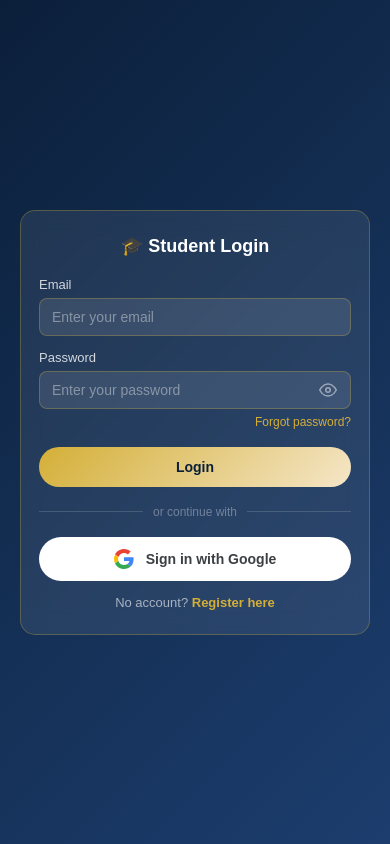
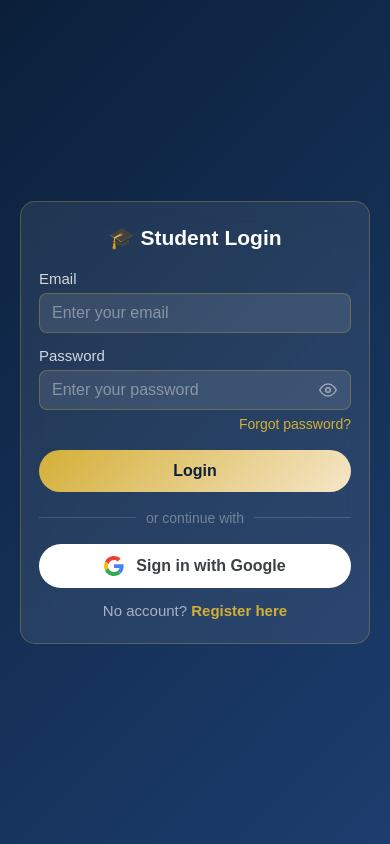
Before and after one commit to Gowthampoo/college-project, a website: page auth.html in a window 390 px wide. Drawn offline with Linux system fonts and the light colour scheme.

Commit message:
Update auth.html

```diff
--- a/auth.html
+++ b/auth.html
@@ -16,16 +16,16 @@
       background:rgba(255,255,255,0.08); backdrop-filter:blur(12px);
       border-radius:15px; border:1px solid rgba(212,175,55,0.3); color:white;
     }
-    h2 { text-align:center; margin-bottom:20px; font-size:20px; }
+    h2 { text-align:center; margin-bottom:20px; font-size: 23px; }
     .panel { display:none; }
     .panel.active { display:block; }
-    label { font-size:13px; color:rgba(255,255,255,0.8); display:block; }
+    label { font-size: 15px; color:rgba(255,255,255,0.8); display:block; }
     .input-wrap { position:relative; margin:6px 0 14px; }
     .input-wrap input {
       width:100%; padding:10px 12px;
       border-radius:8px; border:1px solid rgba(212,175,55,0.3);
       background:rgba(255,255,255,0.1); color:white;
-      font-size:14px; outline:none; font-family:"Poppins",sans-serif;
+      font-size: 16px; outline:none; font-family:"Poppins",sans-serif;
       caret-color:white; box-shadow:none; appearance:none;
     }
     .input-wrap input:focus { border-color:#d4af37; box-shadow:0 0 0 2px rgba(212,175,55,0.15); }
@@ -38,7 +38,7 @@
     .eye-btn:hover { color:#d4af37; }
     .main-btn {
       width:100%; padding:12px; border:none; border-radius:25px;
-      font-size:14px; font-weight:bold; cursor:pointer;
+      font-size: 16px; font-weight:bold; cursor:pointer;
       background:linear-gradient(135deg,#d4af37,#f5e6c8); color:#0b1f3a;
       transition:0.3s; margin-top:4px; font-family:"Poppins",sans-serif;
     }
@@ -46,15 +46,15 @@
     .main-btn:disabled { opacity:0.6; cursor:not-allowed; transform:none; }
     .msg {
       text-align:center; padding:10px; border-radius:8px;
-      font-size:13px; margin-bottom:14px; display:none;
+      font-size: 15px; margin-bottom:14px; display:none;
     }
     .msg.error   { background:rgba(255,80,80,0.2);   color:#fca5a5; display:block; }
     .msg.success { background:rgba(74,222,128,0.15); color:#86efac; display:block; }
-    .switch { text-align:center; margin-top:14px; font-size:13px; color:rgba(255,255,255,0.6); }
+    .switch { text-align:center; margin-top:14px; font-size: 15px; color:rgba(255,255,255,0.6); }
     .switch a { color:#d4af37; cursor:pointer; font-weight:600; }
     .divider {
       display:flex; align-items:center; gap:10px;
-      margin:18px 0; color:rgba(255,255,255,0.35); font-size:12px;
+      margin:18px 0; color:rgba(255,255,255,0.35); font-size: 14px;
     }
     .divider::before,.divider::after { content:''; flex:1; height:1px; background:rgba(255,255,255,0.15); }
     .google-btn {
@@ -62,14 +62,14 @@
       display:flex; align-items:center; justify-content:center; gap:12px;
       border:1px solid rgba(255,255,255,0.2); border-radius:25px;
       background:white; color:#3c4043;
-      font-size:14px; font-weight:600; cursor:pointer;
+      font-size: 16px; font-weight:600; cursor:pointer;
       font-family:"Poppins",sans-serif; transition:0.25s;
       text-decoration:none;
     }
     .google-btn:hover { box-shadow:0 4px 18px rgba(0,0,0,0.25); transform:scale(1.02); }
     .google-btn svg { width:20px; height:20px; flex-shrink:0; }
     .forgot-link {
-      display:block; text-align:right; font-size:12px;
+      display:block; text-align:right; font-size: 14px;
       color:#d4af37; cursor:pointer; margin-top:-8px; margin-bottom:14px;
     }
     .forgot-link:hover { text-decoration:underline; }
@@ -78,7 +78,7 @@
       flex:1; padding:10px 12px;
       border-radius:8px; border:1px solid rgba(212,175,55,0.3);
       background:rgba(255,255,255,0.1); color:white;
-      font-size:14px; outline:none; font-family:"Poppins",sans-serif;
+      font-size: 16px; outline:none; font-family:"Poppins",sans-serif;
       caret-color:white;
     }
     .otp-row input:focus { border-color:#d4af37; box-shadow:0 0 0 2px rgba(212,175,55,0.15); }
@@ -86,17 +86,17 @@
     .send-otp-btn {
       padding:10px 14px; border:none; border-radius:8px;
       background:rgba(212,175,55,0.25); color:#d4af37; border:1px solid rgba(212,175,55,0.4);
-      font-size:13px; font-weight:600; cursor:pointer;
+      font-size: 15px; font-weight:600; cursor:pointer;
       font-family:"Poppins",sans-serif; white-space:nowrap; transition:0.2s;
     }
     .send-otp-btn:hover { background:rgba(212,175,55,0.4); }
     .send-otp-btn:disabled { opacity:0.5; cursor:not-allowed; }
-    .resend-row { text-align:center; font-size:12px; color:rgba(255,255,255,0.5); margin-top:-6px; margin-bottom:10px; }
+    .resend-row { text-align:center; font-size: 14px; color:rgba(255,255,255,0.5); margin-top:-6px; margin-bottom:10px; }
     .resend-row span { color:#d4af37; cursor:pointer; }
     .resend-row span.disabled { color:rgba(255,255,255,0.35); cursor:not-allowed; pointer-events:none; }
     @media (max-width: 480px) {
       .box { padding: 24px 18px; }
-      h2 { font-size: 18px; }
+      h2 { font-size: 21px; }
     }
   </style>
 </head>
```
